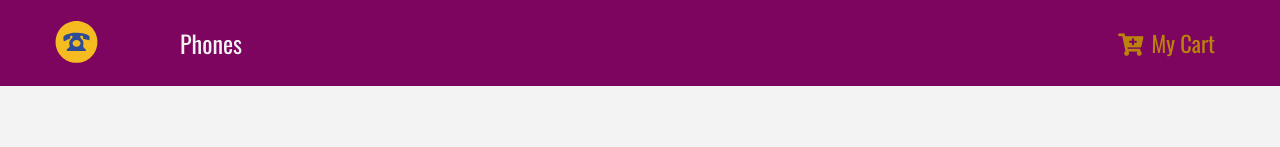
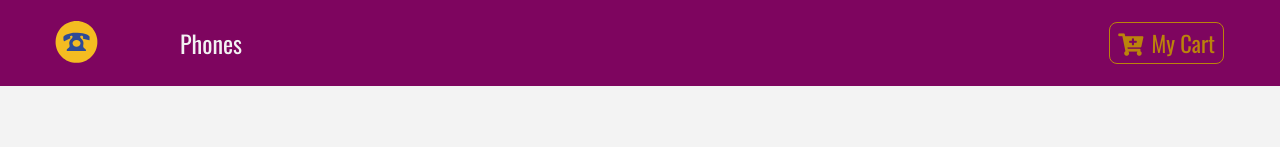
Before and after one commit to cornets28/e-buy-phones, a React (Create React App) app: page / in a window 1280 px wide. Shown: the top 147 px of the page. Built offline with nearby package versions, Linux system fonts and the light colour scheme.

Commit message:
modify naba=var style

```diff
--- a/src/components/Navbar.js
+++ b/src/components/Navbar.js
@@ -23,7 +23,7 @@ export default class Navbar extends Component {
           </li>
         </ul>
         <Link to="/cart" className="ml-auto">
-          <BtnContainer cart>
+          <BtnContainer>
             <span className="mr-2">
               <i className="fas fa-cart-plus" />
             </span>
```
